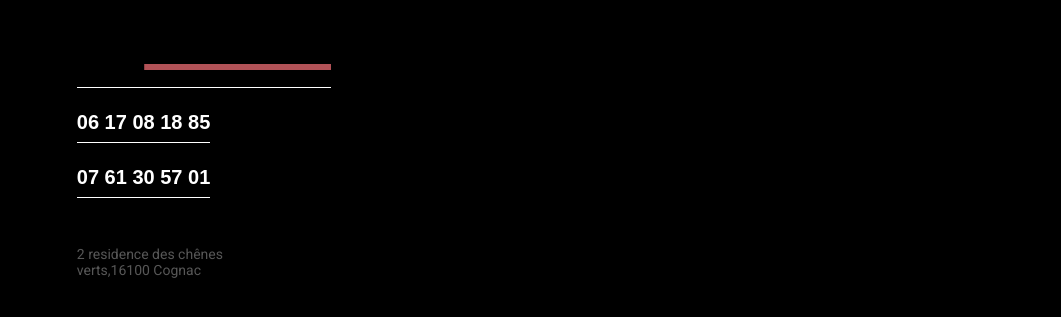
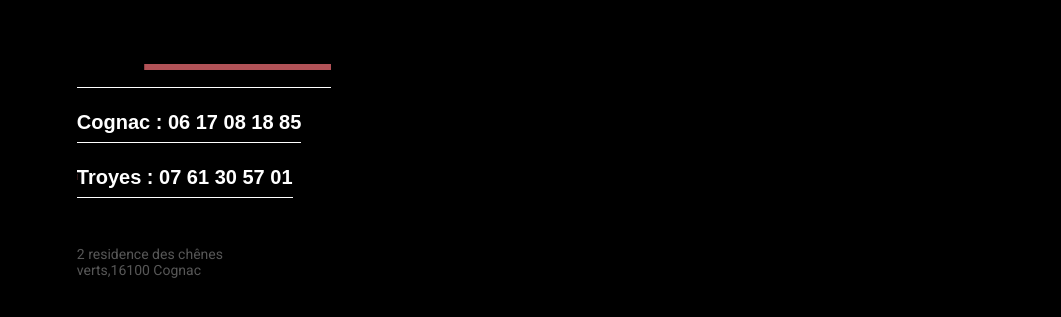
Before and after one commit to agence-reminders/remindersV2, a plain HTML site: page index.html in a window 1280 px wide. Shown: the part 3436-3753 px from the top of the page, 0-1061 px from the left. Drawn offline with nearby package versions, Linux system fonts and the light colour scheme; a web font is replaced by a local one.

Commit message:
ajout tel

```diff
--- a/index.html
+++ b/index.html
@@ -244,10 +244,10 @@
                 <p><a href="mailto: sas.reminders@gmail.com" class="link link--rd">sas.reminders@gmail.com</a></p>
                 <br>
                 <br>
-                <p><a class="link link--rd">06 17 08 18 85</a></p>
+                <p><a class="link link--rd">Cognac : 06 17 08 18 85</a></p>
                 <br>
                 <br>
-                <p><a class="link link--rd">07 61 30 57 01</a></p>
+                <p><a class="link link--rd">Troyes : 07 61 30 57 01</a></p>
             </div>
             <div class="footer-content-adresse">
                 <p>2 residence des chênes<br>verts,16100 Cognac</p>
```
